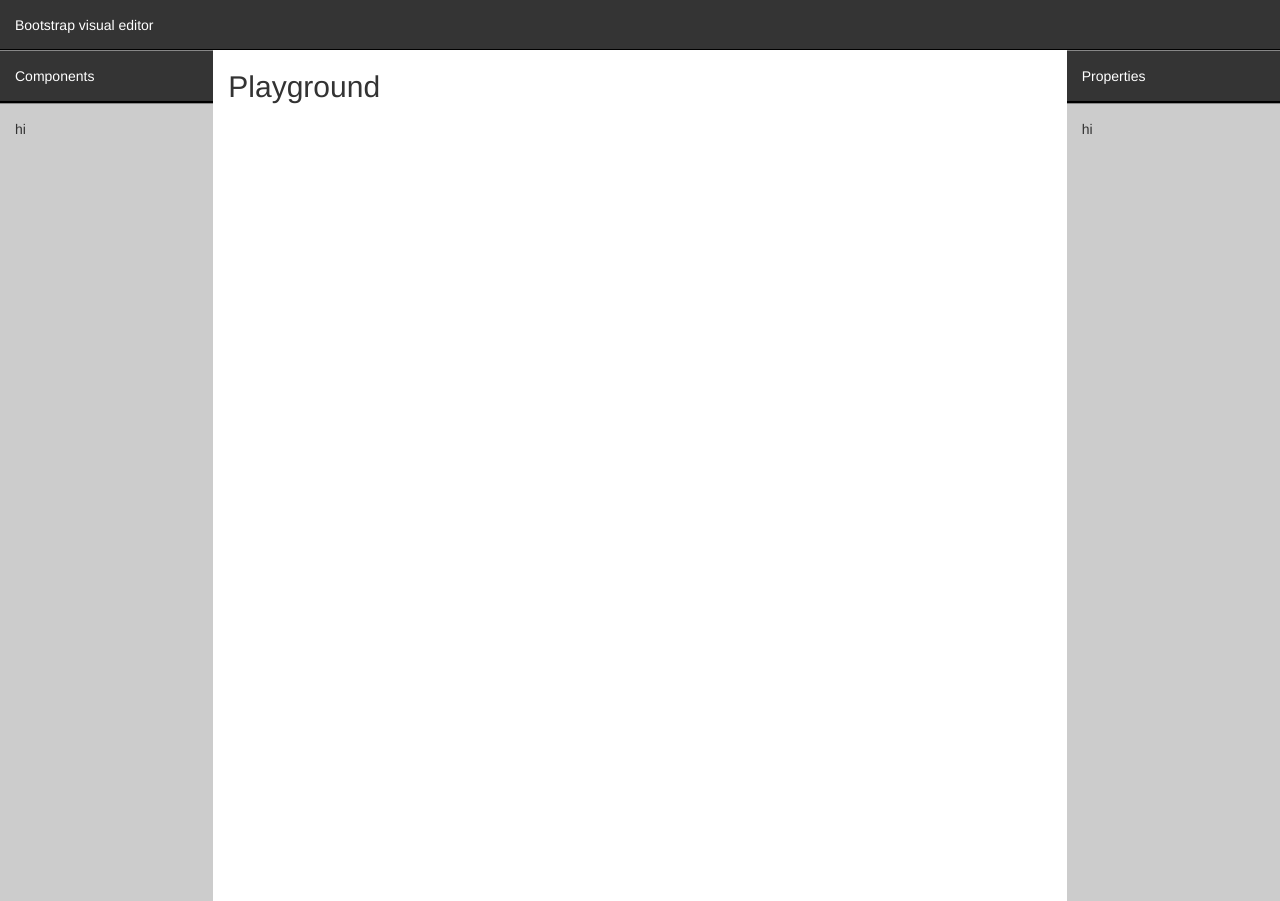
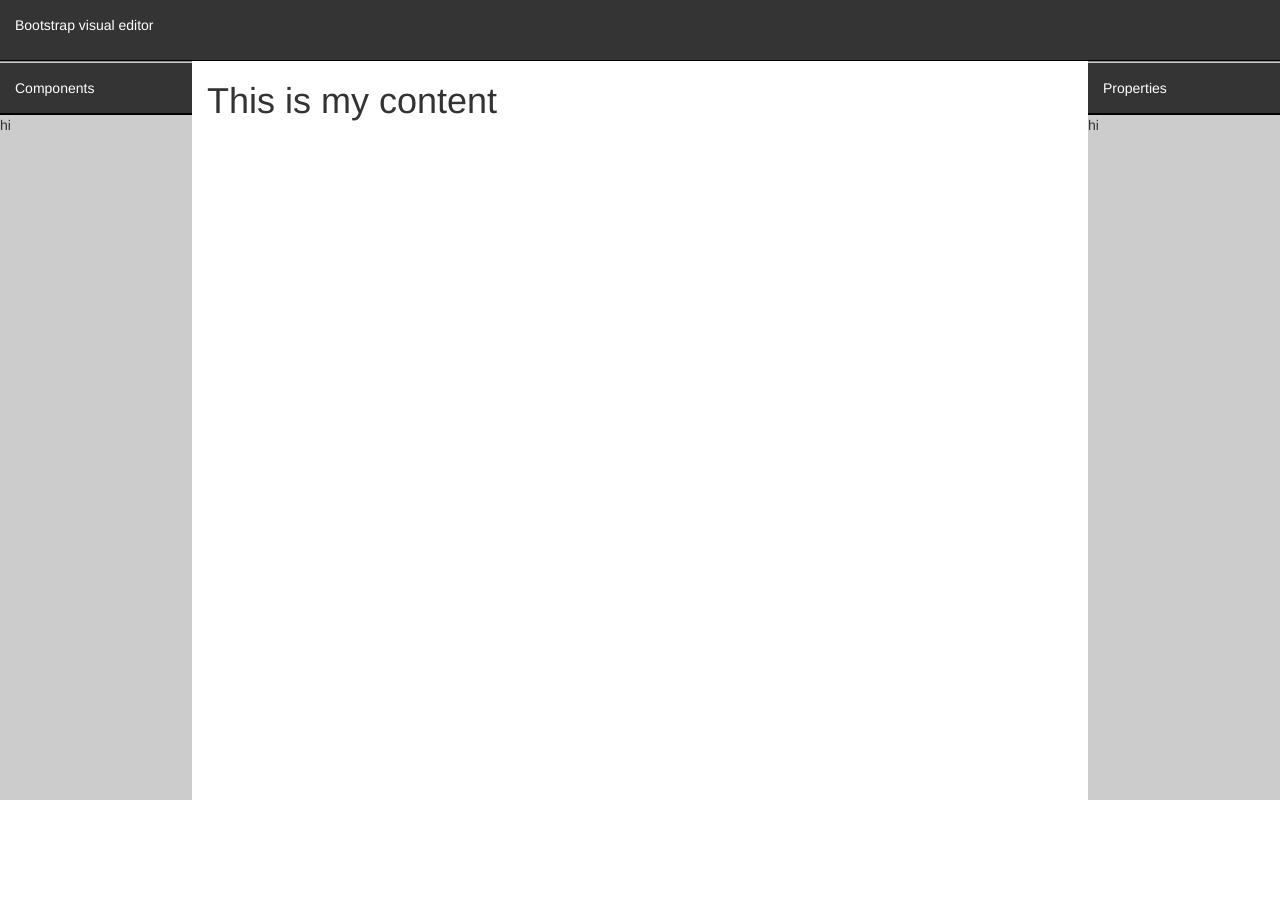
Before and after one commit to brunokrebs/badd-editor, a website: page demo/demo.html in a window 1280 px wide. After the commit the page ends 805 px from the top, so only its background shows below. Drawn offline with nearby package versions, Linux system fonts and the light colour scheme; some packages are replaced by stand-ins of ours; files that its build step writes are made by us from their sources; a script that the page names is missing; files whose address does not match are found by name.

Commit message:
ok, lets go to the hardwork

```diff
--- a/demo/demo-style.css
+++ b/demo/demo-style.css
@@ -4,3 +4,7 @@ html, body,
 .main-container > .row > .col-xs-12 {
 	height: 100%;
 }
+
+.main-container > .row > .col-xs-12 {
+	padding: 0;
+}
--- /dev/null
+++ b/demo/edit-page.html
@@ -0,0 +1,33 @@
+<!DOCTYPE html>
+<html lang="en" ng-app="bootstrapEditorDemo">
+<head>
+	<meta charset="utf-8">
+	<meta http-equiv="X-UA-Compatible" content="IE=edge">
+	<meta name="viewport" content="width=device-width, initial-scale=1">
+	<!-- The above 3 meta tags *must* come first in the head; any other head content must come *after* these tags -->
+	<title>Bootstrap Editor demo</title>
+
+	<!-- Bootstrap -->
+	<link rel="stylesheet" href="https://maxcdn.bootstrapcdn.com/bootstrap/3.3.5/css/bootstrap.min.css">
+	<link rel="stylesheet" href="https://cdnjs.cloudflare.com/ajax/libs/font-awesome/4.4.0/css/font-awesome.min.css">
+
+	<!-- HTML5 shim and Respond.js for IE8 support of HTML5 elements and media queries -->
+	<!-- WARNING: Respond.js doesn't work if you view the page via file:// -->
+	<!--[if lt IE 9]>
+	<script src="https://oss.maxcdn.com/html5shiv/3.7.2/html5shiv.min.js"></script>
+	<script src="https://oss.maxcdn.com/respond/1.4.2/respond.min.js"></script>
+	<![endif]-->
+
+</head>
+<body>
+<div class="container-fluid main-container">
+	<div class="row">
+		<div class="col-xs-12">
+			<h1>This is my content</h1>
+		</div>
+	</div>
+</div>
+<script src="https://cdnjs.cloudflare.com/ajax/libs/angular.js/1.4.7/angular.js"></script>
+<script src="https://cdnjs.cloudflare.com/ajax/libs/angular-ui-bootstrap/0.13.4/ui-bootstrap-tpls.min.js"></script>
+</body>
+</html>
--- a/src/bootstrap-editor.css
+++ b/src/bootstrap-editor.css
@@ -1,42 +1,65 @@
-div.bootstrap-editor,
-div.bootstrap-editor-tool,
-div.bootstrap-editor-tool > div {
+table.bootstrap-editor {
 	height: 100%;
+	width: 100%;
 }
 
-div.bootstrap-editor-header {
+/* editor's header style */
+
+td.bootstrap-editor-header {
 	background-color: #343434;
 	height: 50px;
 	border-bottom: 1px solid #000;
 }
 
-div.bootstrap-editor-header p.title {
+td.bootstrap-editor-header p.title {
 	color: white;
 	line-height: 50px;
 }
 
-div.bootstrap-editor-components,
-div.bootstrap-editor-properties {
+/* editor's components and properties style */
+
+td.bootstrap-editor-components,
+td.bootstrap-editor-properties {
 	background-color: #343434;
-	border-top: 1px solid #888888;
-	border-bottom: 1px solid #000;
-	padding-left: 0;
-	padding-right: 0;
+	padding: 0;
+	width: 15%;
+	vertical-align: top;
 }
 
-div.bootstrap-editor-components p.title,
-div.bootstrap-editor-properties p.title {
+td.bootstrap-editor-components p.title,
+td.bootstrap-editor-properties p.title {
 	color: white;
 	line-height: 50px;
+	background-color: #343434;
+	border-top: 1px solid #cacaca;
 	border-bottom: 2px solid #000;
 	margin-bottom: 0;
 	padding: 0 15px 0 15px;
 }
 
-div.bootstrap-editor-components div.components,
-div.bootstrap-editor-properties div.properties {
+td.bootstrap-editor-components div.components,
+td.bootstrap-editor-properties div.properties {
 	border-top: 1px solid #888888;
 	background-color: #cccccc;
 	height: 100%;
-	padding: 15px;
 }
+
+/* editor's browser style */
+
+td.bootstrap-editor-browser {
+	height: 100%;
+	vertical-align: top;
+}
+
+td.bootstrap-editor-browser div.header {
+	background-color: #cccccc;
+	height: 30px;
+	line-height: 30px;
+	border: 1px solid #000;
+}
+
+iframe.browser {
+	width: 100%;
+	height: 100%;
+	border: none;
+}
```
Also changed, not shown: src/bootstrap-editor.html (+20 -16 lines), dist/bootstrap-editor.min.css, dist/bootstrap-editor.tpls.min.js.
